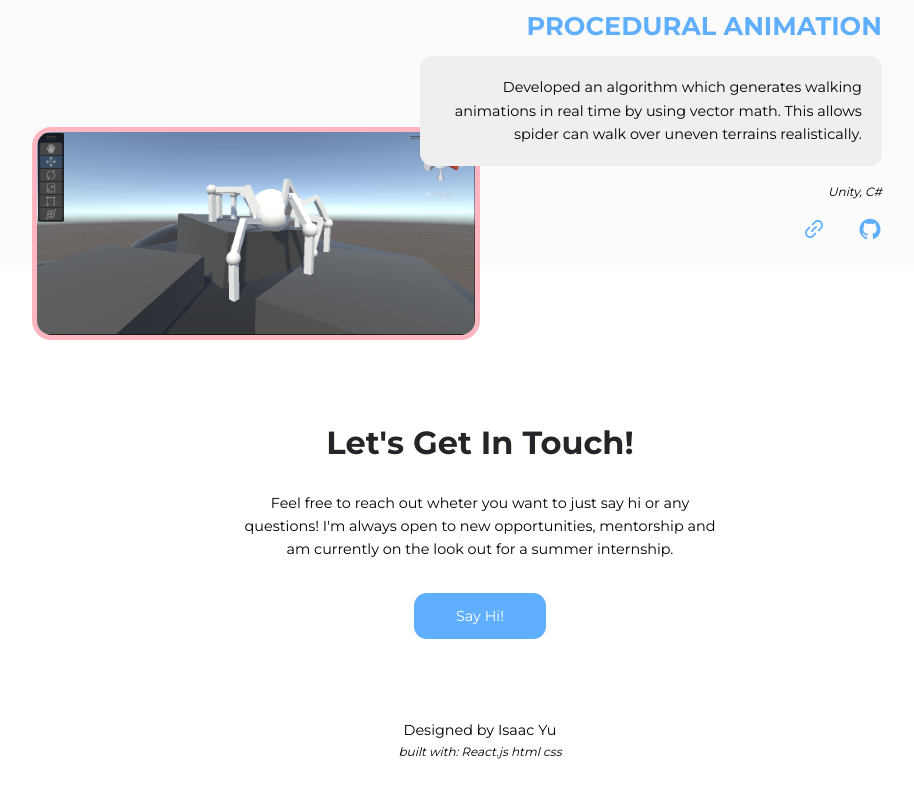
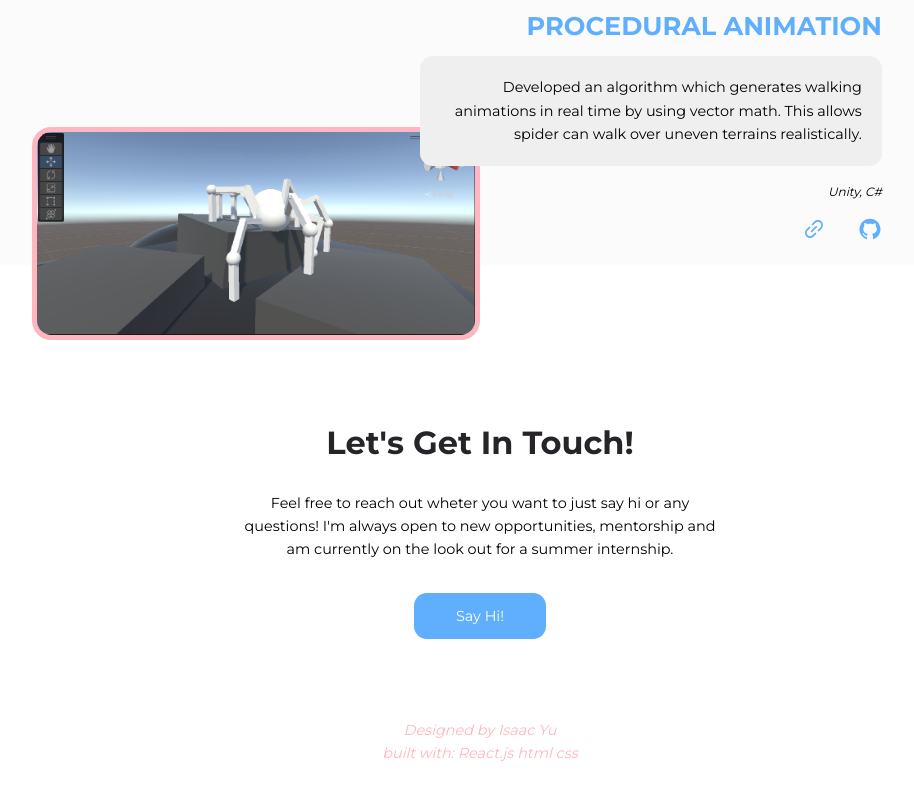
Before and after one commit to IsaacYu15/portfoliowebsite, a React (Create React App) app: page / in a window 1280 px wide. Shown: the part 1715-2515 px from the top of the page, without its empty margins (160-1074 px from the left). Built offline with nearby package versions, Linux system fonts and the light colour scheme.

Commit message:
finished footer

```diff
--- a/src/sections/footer/Footer.jsx
+++ b/src/sections/footer/Footer.jsx
@@ -3,8 +3,7 @@ const Footer = () => {
   return (
     <footer>
       <div className="container footer__container  ">
-        <p>Designed by Isaac Yu</p>
-        <small>built with: React.js html css</small>
+        <a href="https://github.com/IsaacYu15/portfoliowebsite"  target="_blank" rel="noopener noreferrer">Designed by Isaac Yu <br/> built with: React.js html css</a>
       </div>
 
     </footer>
--- a/src/sections/footer/footer.css
+++ b/src/sections/footer/footer.css
@@ -4,7 +4,14 @@
     align-items: center;
 }
 
-.footer__container small {
+.footer__container a {
+    color: var(--color-secondary);
     font-style: italic;
+    text-align: center;
     margin-bottom: 5%;
+    transition: var(--transition);
 }
+
+.footer__container a:hover {
+    color: var(--color-primary);
+}
```
